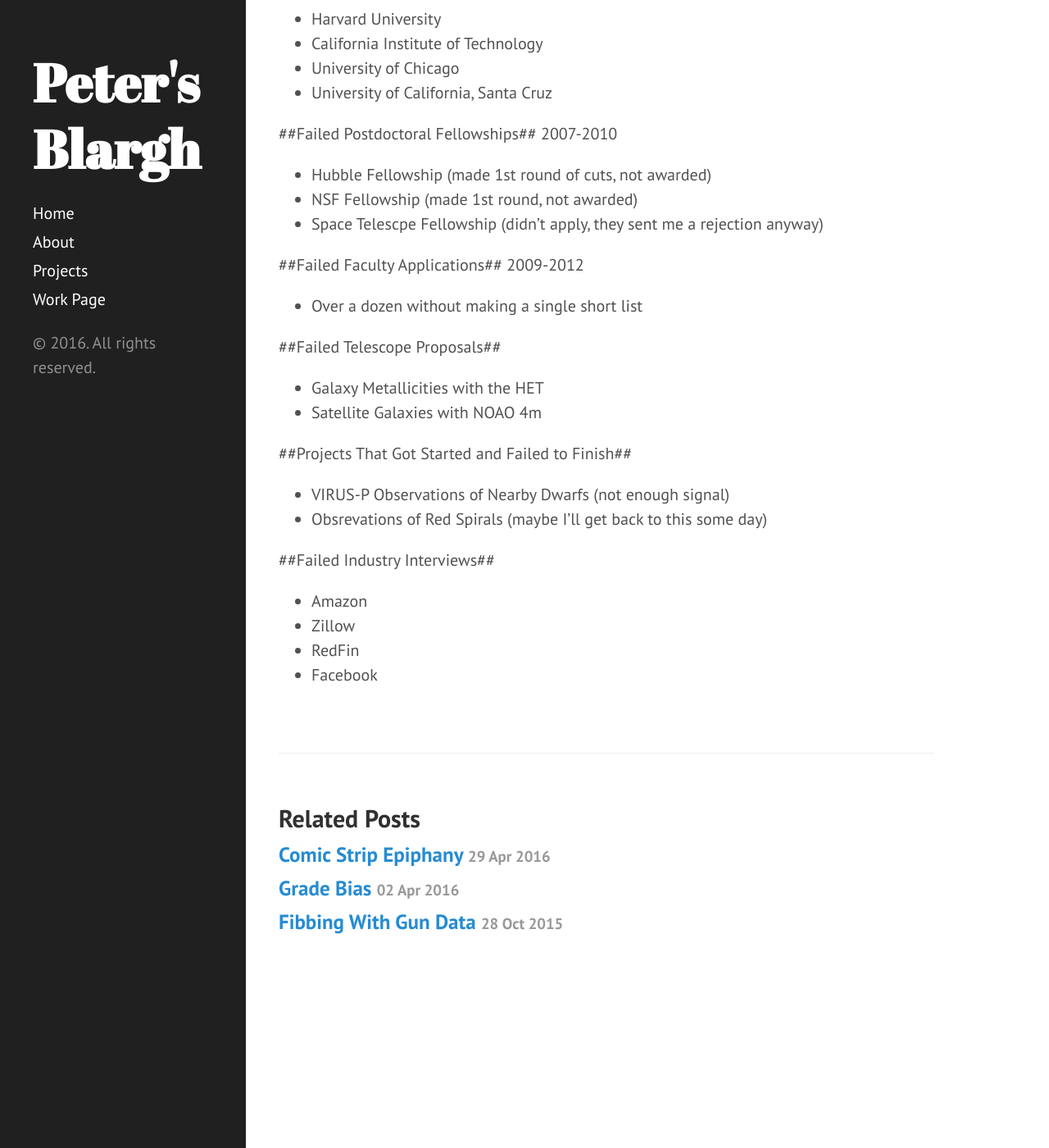
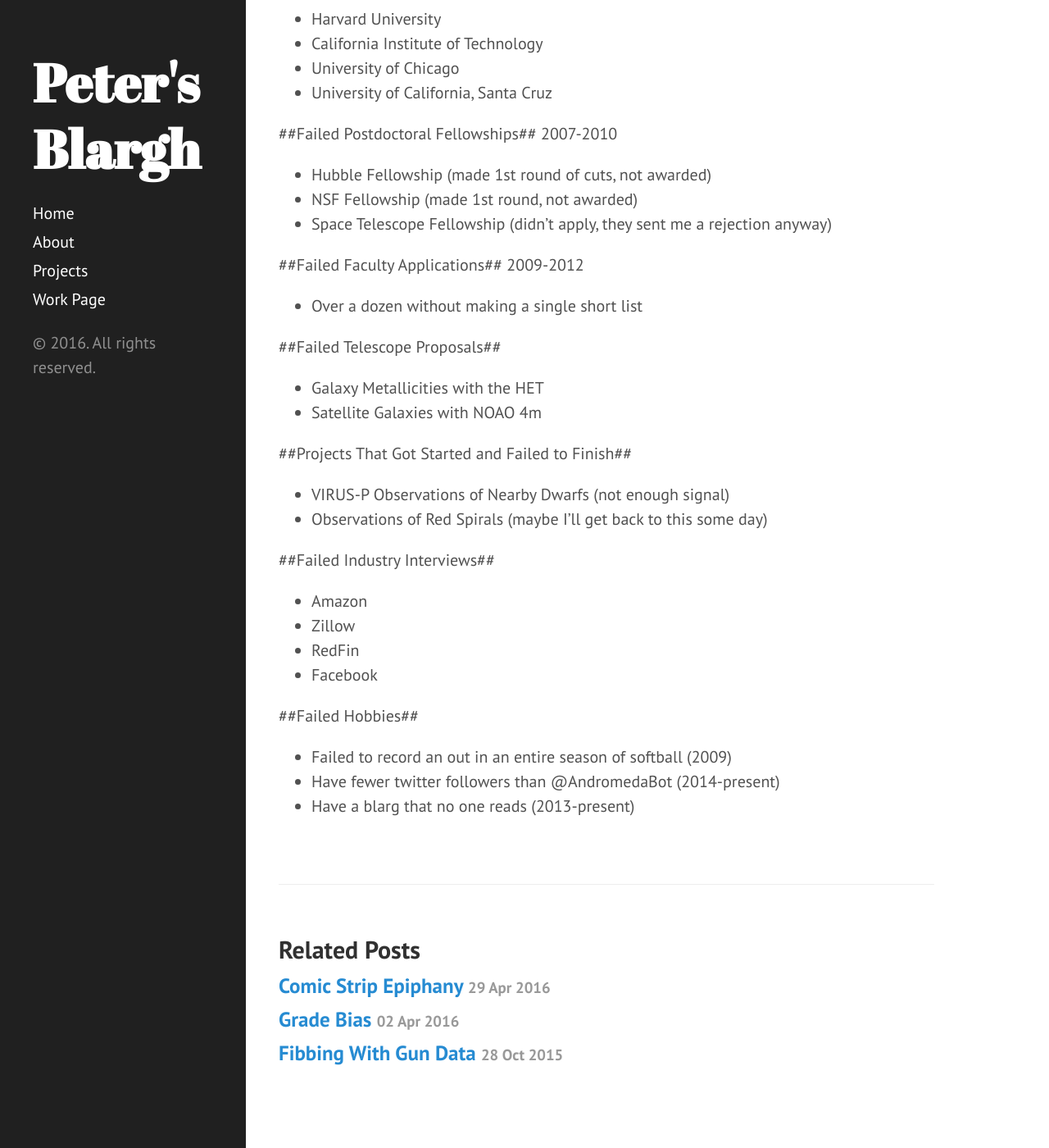
Before and after one commit to yoachim/yoachim.github.io, a Jekyll site: the page built from _posts/2016-05-03-cv-of-fail.md, in a window 1280 px wide and 1400 px high, scrolled down 372 px. Shown: the whole window at 82% size. Built offline with Jekyll 4.4.1, drawn with Linux system fonts in a browser that asks for light colours.

Commit message:
failed hobbies

```diff
--- a/_posts/2016-05-03-cv-of-fail.md
+++ b/_posts/2016-05-03-cv-of-fail.md
@@ -25,7 +25,7 @@
 
 * Hubble Fellowship (made 1st round of cuts, not awarded)
 * NSF Fellowship (made 1st round, not awarded)
-* Space Telescpe Fellowship (didn't apply, they sent me a rejection anyway)
+* Space Telescope Fellowship (didn't apply, they sent me a rejection anyway)
 
 ##Failed Faculty Applications##
 2009-2012
@@ -38,10 +38,15 @@
 
 ##Projects That Got Started and Failed to Finish##
 * VIRUS-P Observations of Nearby Dwarfs (not enough signal)
-* Obsrevations of Red Spirals (maybe I'll get back to this some day)
+* Observations of Red Spirals (maybe I'll get back to this some day)
 
 ##Failed Industry Interviews##
 * Amazon
 * Zillow
 * RedFin
 * Facebook
+
+##Failed Hobbies##
+* Failed to record an out in an entire season of softball (2009)
+* Have fewer twitter followers than @AndromedaBot (2014-present)
+* Have a blarg that no one reads (2013-present)
```
